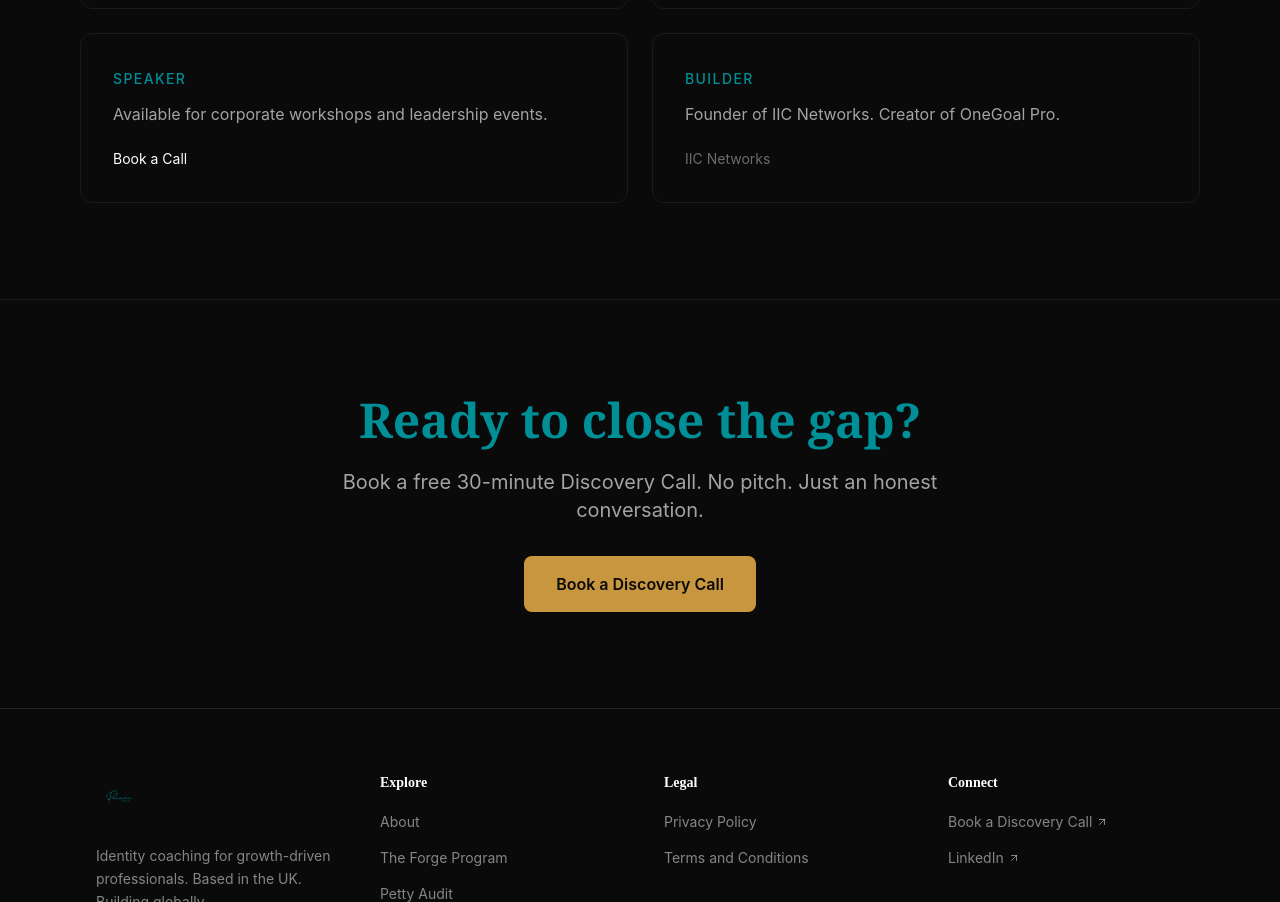
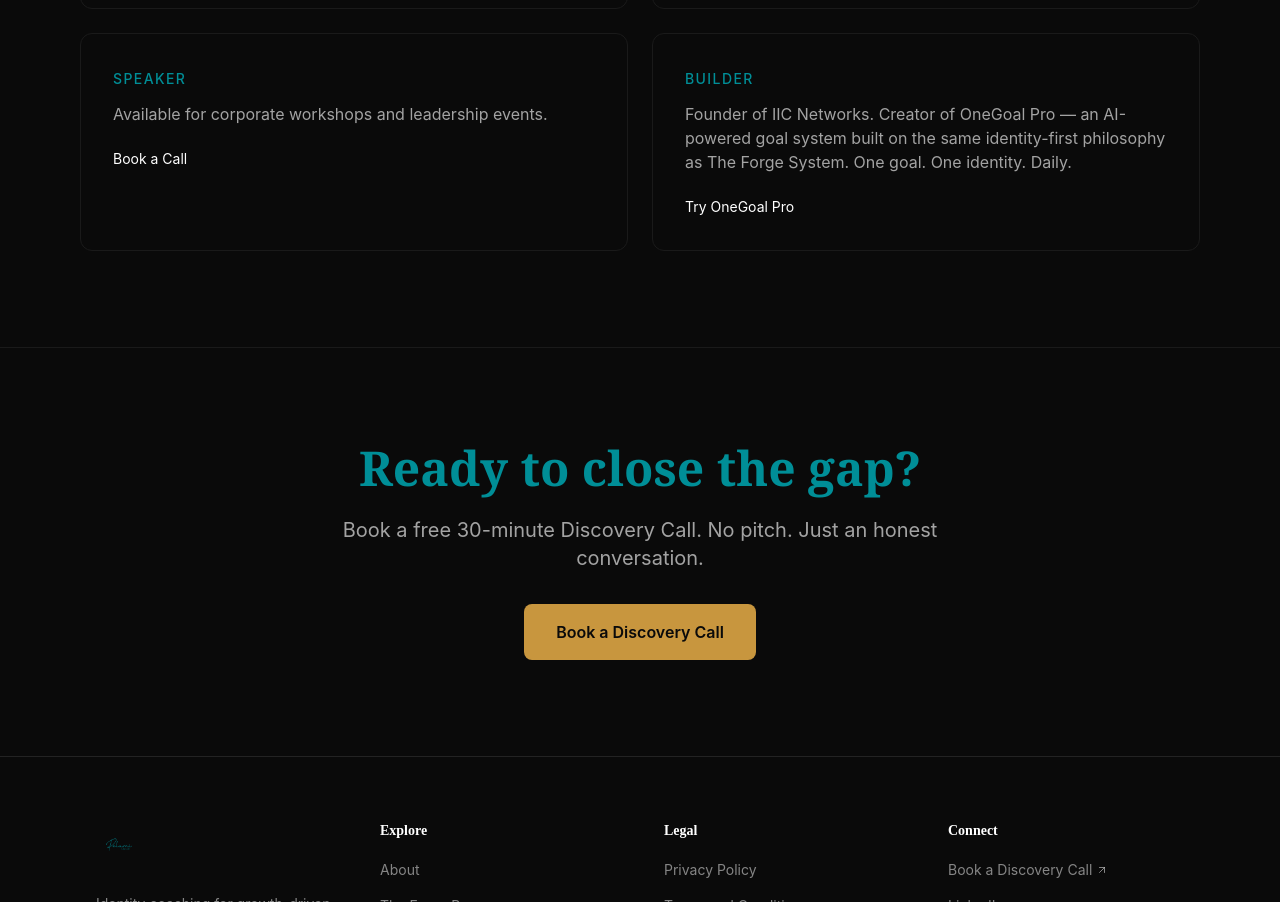
Before and after one commit to pelumiolawole/The-Forge-Website, a Next.js app: page /about in a window 1280 px wide. Shown: the part 4245-5147 px from the top of the page. Built offline with nearby package versions, Linux system fonts and the light colour scheme.

Commit message:
priority fix done

```diff
--- a/src/app/about/page.tsx
+++ b/src/app/about/page.tsx
@@ -258,8 +258,17 @@
             </div>
             <div className="group p-6 md:p-8 border border-[#1A1A1A] rounded-xl hover:border-[#008E97] transition-colors duration-300">
               <span className="text-[#008E97] text-sm font-medium tracking-widest uppercase">Builder</span>
-              <p className="text-[#A3A3A3] mt-3 mb-5 text-sm md:text-base">Founder of IIC Networks. Creator of OneGoal Pro.</p>
-              <span className="text-[#6B6B6B] text-sm">IIC Networks</span>
+              <p className="text-[#A3A3A3] mt-3 mb-5 text-sm md:text-base">
+                Founder of IIC Networks. Creator of OneGoal Pro — an AI-powered goal system built on the same identity-first philosophy as The Forge System. One goal. One identity. Daily.
+              </p>
+              <Link
+                href="https://onegoalpro.vercel.app"
+                target="_blank"
+                rel="noopener noreferrer"
+                className="inline-flex items-center gap-2 text-white text-sm hover:text-[#008E97] transition-colors"
+              >
+                Try OneGoal Pro
+              </Link>
             </div>
           </div>
         </div>
--- a/src/app/podcast/page.tsx
+++ b/src/app/podcast/page.tsx
@@ -154,13 +154,17 @@
           />
         </div>
 
-        <div className="relative z-10 px-6 md:px-12 text-center max-w-5xl mx-auto">
+        <div className="relative z-10 px-6 md:px-12 text-center max-w-3xl mx-auto">
           <h1 className="font-serif text-4xl md:text-7xl lg:text-8xl text-white leading-none mb-6 md:mb-8 tracking-tight">
             Influence Podcast
           </h1>
 
-          <p className="font-serif text-lg md:text-2xl lg:text-3xl text-[#008E97] italic mb-10 md:mb-12">
+          <p className="font-serif text-lg md:text-2xl lg:text-3xl text-[#008E97] italic mb-6 md:mb-8">
             Self-leadership. Identity. Influence.
+          </p>
+
+          <p className="text-white/60 text-base md:text-lg leading-relaxed mb-10 md:mb-12 max-w-xl mx-auto">
+            A regular examination of what it takes to become a person of genuine influence. Each episode puts the responsibility back where it belongs: with you.
           </p>
 
           <div className="flex flex-row gap-4 justify-center">
```
